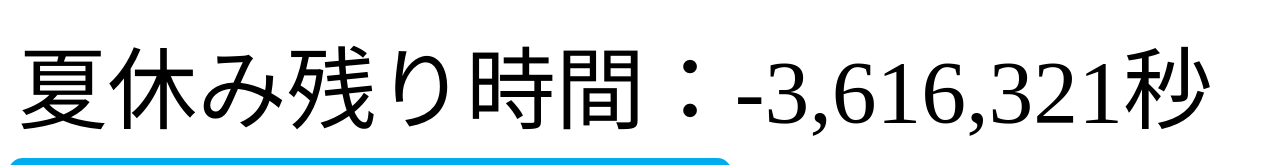
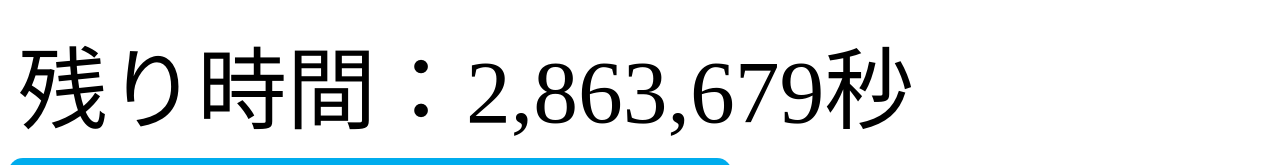
Before and after one commit to h45te/h45te.github.io, a plain HTML site: page games/remain.html in a window 1280 px wide. Shown: the top 165 px of the page. Drawn offline with Linux system fonts and the light colour scheme.

Commit message:
Update remain.html

```diff
--- a/games/remain.html
+++ b/games/remain.html
@@ -1,7 +1,7 @@
 <html>
     <head>
         <title>
-            夏休み残り時間カウントダウン
+            進研模試まで残り何秒
         </title>
         <style>
             div {
@@ -24,7 +24,7 @@
         <meta charset="UTF-8">
     </head>
     <body>
-        <div style="font-size: 7vw;">夏休み残り時間：<span id="remain"></span>秒</div>
+        <div style="font-size: 7vw;">残り時間：<span id="remain"></span>秒</div>
         <div class="tw"><a class="tw" id="twlink"></a></div>
         <script>
             const twwords = [
@@ -34,7 +34,7 @@
                 ['キャリアを貪る！','残り時間でキャリアを貪る！']
             ];
 
-            const end = Math.floor(Date.UTC(2024, 7, 19, 8) / 1000);
+            const end = Math.floor(Date.UTC(2024, 10, 2, 8) / 1000);
             let now = 0;
             let remainsecond = 0;
             let remainresult = "0";
```
